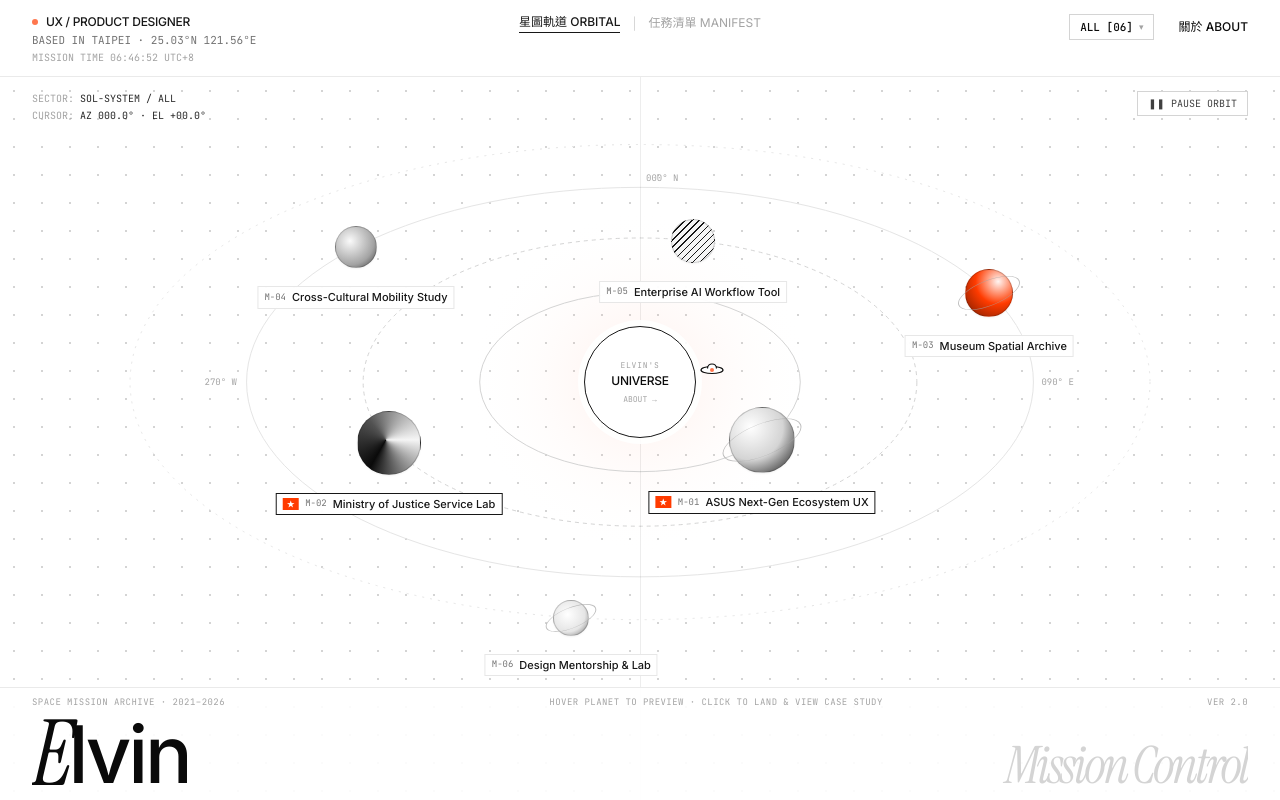
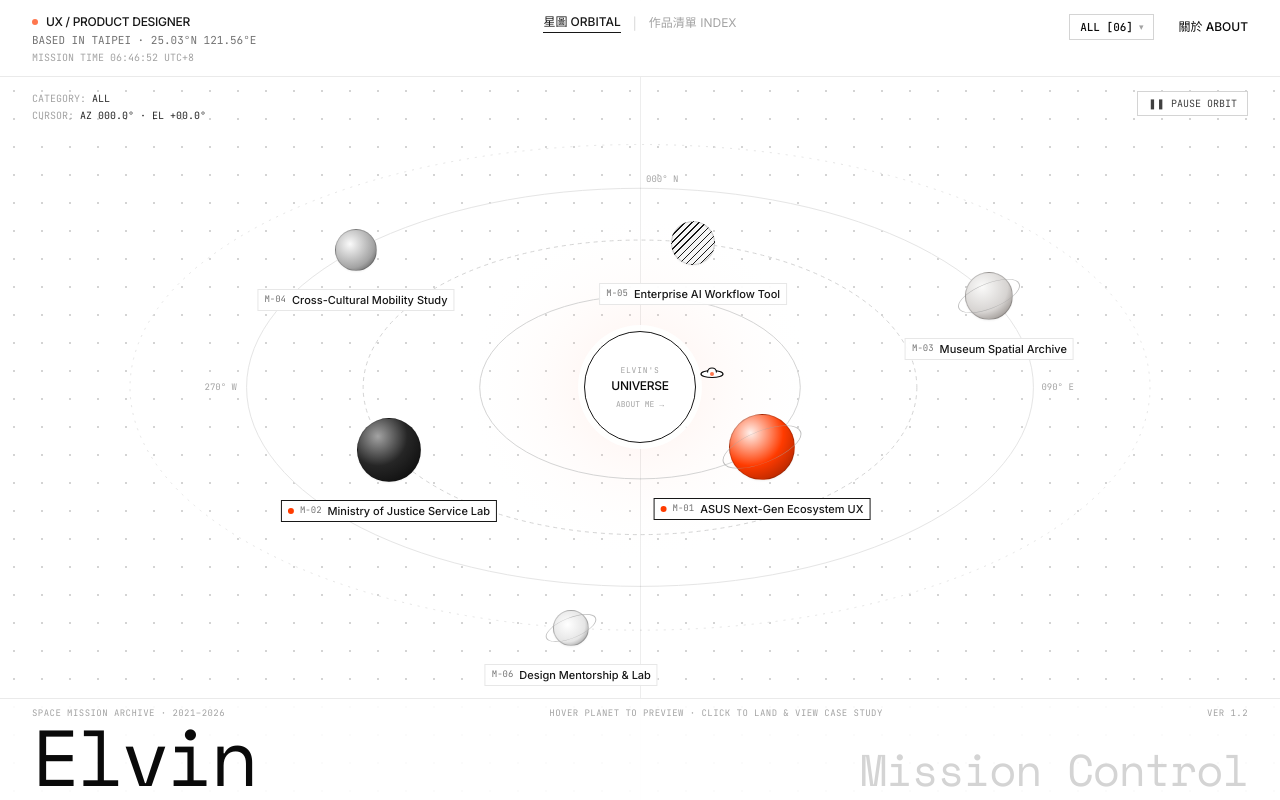
Before and after one commit to elvin15062005-hash/elvin-portfolio, a plain HTML site: page index.html in a window 1280 px wide. Drawn offline with nearby package versions, Linux system fonts and the light colour scheme.

Commit message:
v1.2.1: 換上 Daine 風等寬字體、修正軌道對齊與視覺配色
- 底部 Elvin / Mission Control 套用 Daine 風格幾何等寬字體 (Space Mono)
- 收斂為「黑白灰 ＋ 單一橘紅」色系，主打星 M-01/M-02 改為國際橘與深曜石黑，精選標記簡化為純紅點
- 修正中心核心與軌道圓心對齊、球心踩線運行與 Hover 卡片間距
- 精簡右上角篩選為下拉選單並優化導覽與專案標籤清晰度

```diff
--- a/index.html
+++ b/index.html
@@ -3,11 +3,11 @@
 <head>
   <meta charset="UTF-8" />
   <meta name="viewport" content="width=device-width, initial-scale=1.0" />
-  <title>ELVIN — Space Mission Portfolio</title>
+  <title>ELVIN — Space Mission Control</title>
   <script src="https://cdn.tailwindcss.com/3.4.17"></script>
   <link rel="preconnect" href="https://fonts.googleapis.com" />
   <link rel="preconnect" href="https://fonts.gstatic.com" crossorigin />
-  <link href="https://fonts.googleapis.com/css2?family=Instrument+Serif:ital@0;1&family=Inter:wght@300;400;500;600&family=JetBrains+Mono:wght@400;500&display=swap" rel="stylesheet" />
+  <link href="https://fonts.googleapis.com/css2?family=Instrument+Serif:ital@0;1&family=Inter:wght@300;400;500;600&family=JetBrains+Mono:wght@400;500&family=Space+Mono:wght@400;700&display=swap" rel="stylesheet" />
   <style>
     :root {
       --bg: #ffffff;
@@ -180,11 +180,11 @@
       <!-- Center View Switcher -->
       <div class="col-span-2 md:col-span-4 order-3 md:order-2 flex justify-start md:justify-center items-center gap-3 pt-1 md:pt-0">
         <button id="btn-view-orbital" class="view-toggle-btn font-medium text-neutral-900 border-b border-neutral-900 pb-0.5 transition-colors cursor-pointer">
-          星圖軌道 ORBITAL
+          星圖 ORBITAL
         </button>
         <span class="text-neutral-300">|</span>
         <button id="btn-view-manifest" class="view-toggle-btn text-neutral-400 hover:text-neutral-900 pb-0.5 transition-colors cursor-pointer">
-          任務清單 MANIFEST
+          作品清單 INDEX
         </button>
       </div>
 
@@ -221,7 +221,7 @@
 
       <!-- Corner Telemetry Readouts -->
       <div class="absolute top-3.5 left-4 sm:left-8 z-10 pointer-events-none font-mono-tech text-[10px] text-neutral-400 space-y-0.5">
-        <div>SECTOR: <span id="telemetry-sector" class="text-neutral-800">SOL-SYSTEM / ALL</span></div>
+        <div>CATEGORY: <span id="telemetry-sector" class="text-neutral-800">ALL</span></div>
         <div>CURSOR: <span id="telemetry-coords" class="text-neutral-800">AZ 000.0° · EL +00.0°</span></div>
       </div>
 
@@ -254,7 +254,7 @@
       <button id="mission-core-btn" class="absolute left-1/2 top-1/2 -translate-x-1/2 -translate-y-1/2 z-20 group flex flex-col items-center justify-center w-24 h-24 sm:w-28 sm:h-28 rounded-full bg-white border border-neutral-900 shadow-[0_0_0_6px_rgba(255,255,255,0.88)] hover:border-[#ff3b00] hover:scale-105 transition-all cursor-pointer text-center px-2" title="點擊開啟 Elvin 個人簡介">
         <span class="font-mono-tech text-[8px] text-neutral-400 group-hover:text-[#ff3b00] tracking-widest">ELVIN'S</span>
         <span class="font-medium text-xs tracking-tight mt-0.5">UNIVERSE</span>
-        <span class="font-mono-tech text-[8px] text-neutral-400 mt-1 group-hover:text-neutral-700">ABOUT →</span>
+        <span class="font-mono-tech text-[8px] text-neutral-400 mt-1 group-hover:text-neutral-700">ABOUT ME →</span>
       </button>
 
       <!-- Scattered Interactive Planets Container -->
@@ -292,8 +292,8 @@
     <!-- MANIFEST VIEW (Scalable Archive for All Projects) -->
     <section id="manifest-view" class="hidden relative z-20 w-full max-w-[1400px] mx-auto px-4 sm:px-8 py-8 flex-1 overflow-y-auto">
       <div class="flex items-baseline justify-between border-b border-neutral-900 pb-3 mb-4">
-        <h2 class="font-mono-tech text-xs tracking-widest uppercase text-neutral-900">MISSION MANIFEST / ALL EXPLORATIONS</h2>
-        <span id="manifest-count" class="font-mono-tech text-xs text-neutral-500">06 MISSIONS LOGGED</span>
+        <h2 class="font-mono-tech text-xs tracking-widest uppercase text-neutral-900">PROJECT INDEX / ALL WORKS</h2>
+        <span id="manifest-count" class="font-mono-tech text-xs text-neutral-500">06 PROJECTS</span>
       </div>
       <div id="manifest-list" class="divide-y divide-neutral-200"></div>
     </section>
@@ -303,11 +303,11 @@
       <div class="flex items-center justify-between font-mono-tech text-[9px] text-neutral-400 uppercase tracking-wider mb-0.5">
         <span>SPACE MISSION ARCHIVE · 2021–2026</span>
         <span class="hidden sm:inline">HOVER PLANET TO PREVIEW · CLICK TO LAND &amp; VIEW CASE STUDY</span>
-        <span>VER 2.0</span>
+        <span>VER 1.2</span>
       </div>
-      <div class="hero-wordmark font-medium text-neutral-950 flex items-baseline justify-between w-full overflow-hidden">
-        <span><span class="hero-swash-letter">E</span>lvin</span>
-        <span class="text-neutral-300 font-editorial italic font-normal hidden sm:inline" style="font-size: 0.65em;">Mission Control</span>
+      <div id="footer-wordmark-row" class="hero-wordmark font-normal text-neutral-950 flex items-baseline justify-between w-full overflow-hidden">
+        <span style="font-family: 'Space Mono', monospace; letter-spacing: -0.05em;">Elvin</span>
+        <span class="text-neutral-300 hidden sm:inline" style="font-size: 0.56em; font-family: 'Space Mono', monospace; letter-spacing: -0.03em;">Mission Control</span>
       </div>
     </footer>
 
@@ -345,7 +345,7 @@
           <div id="drawer-role" class="text-neutral-900 mt-0.5 font-medium">Lead UX</div>
         </div>
         <div>
-          <div class="text-neutral-400 text-[10px]">ORBIT / SECTOR</div>
+          <div class="text-neutral-400 text-[10px]">YEAR</div>
           <div id="drawer-orbit" class="text-neutral-900 mt-0.5 font-medium">1.1 AU</div>
         </div>
         <div>
@@ -394,7 +394,7 @@
   <div id="about-modal" class="fixed inset-0 bg-neutral-950/25 backdrop-blur-[2px] z-50 hidden items-center justify-center p-4">
     <div class="bg-white border border-neutral-900 max-w-lg w-full p-6 sm:p-8 relative shadow-xl">
       <button id="btn-close-about" class="absolute top-5 right-5 font-mono-tech text-xs px-2 py-1 border border-neutral-300 hover:border-neutral-900 cursor-pointer">✕ CLOSE</button>
-      <div class="font-mono-tech text-[10px] text-[#ff3b00] tracking-widest mb-2">ASTRONAUT DOSSIER // ELVIN</div>
+      <div class="font-mono-tech text-[10px] text-[#ff3b00] tracking-widest mb-2">ABOUT // ELVIN</div>
       <h2 class="text-2xl font-semibold tracking-tight text-neutral-900">Elvin — UX &amp; Product Designer</h2>
       <p class="text-sm text-neutral-600 leading-relaxed mt-3">
         現任於 ASUS 擔任 UX Designer，擁有超過 4 年的產品設計、服務設計與使用者研究經驗，累積參與 30+ 跨領域設計專案。畢業於英國皇家藝術學院（Royal College of Art, RCA），曾於台北、上海與倫敦進行跨文化設計協作，並擔任設計導師（Design Mentor）。
@@ -511,7 +511,7 @@
         angle: 0.45,
         speed: 0.00085,
         size: 66,
-        style: 'radial-gradient(circle at 32% 30%, #ffffff 0%, #d4d4d4 52%, #171717 100%)',
+        style: 'radial-gradient(circle at 32% 28%, #fff1ec 0%, #ff3b00 52%, #8f1d00 100%)',
         hasRing: true,
         accentDot: '#ff3b00'
       },
@@ -537,7 +537,7 @@
         angle: 2.45,
         speed: 0.00085,
         size: 64,
-        style: 'conic-gradient(from 210deg at 45% 45%, #0a0a0a 0deg, #525252 110deg, #f5f5f5 240deg, #0a0a0a 360deg)',
+        style: 'radial-gradient(circle at 32% 28%, #a3a3a3 0%, #262626 48%, #050505 100%)',
         hasRing: false,
         accentDot: '#ff3b00'
       },
@@ -563,9 +563,9 @@
         angle: 5.55,
         speed: 0.00085,
         size: 48,
-        style: 'radial-gradient(circle at 70% 25%, #fff5f2 0%, #ff3b00 48%, #7a1c00 100%)',
+        style: 'radial-gradient(circle at 35% 30%, #fafaf9 0%, #d6d3d1 58%, #78716c 100%)',
         hasRing: true,
-        accentDot: '#ff3b00'
+        accentDot: '#78716c'
       },
       {
         id: 'm4',
@@ -709,7 +709,7 @@
 
     function setCategory(cat) {
       state.activeCategory = cat;
-      telemetrySector.textContent = `SOL-SYSTEM / ${cat}`;
+      telemetrySector.textContent = cat;
       renderCategoryFilters();
       updatePlanetFilterClasses();
       renderManifest();
@@ -731,7 +731,7 @@
           : '';
 
         const featuredBadge = m.featured
-          ? `<span class="font-mono-tech text-[8px] px-1 py-0.2 bg-[#ff3b00] text-white tracking-wider">★</span>`
+          ? `<span class="w-1.5 h-1.5 rounded-full bg-[#ff3b00] shrink-0"></span>`
           : '';
 
         node.innerHTML = `
@@ -986,7 +986,7 @@
       document.getElementById('drawer-title').textContent = m.title;
       document.getElementById('drawer-org').textContent = `${m.org} · ${m.year}`;
       document.getElementById('drawer-role').textContent = m.role;
-      document.getElementById('drawer-orbit').textContent = m.orbitLabel;
+      document.getElementById('drawer-orbit').textContent = m.year;
       document.getElementById('drawer-status').textContent = m.status;
       document.getElementById('drawer-brief').textContent = m.brief;
       document.getElementById('drawer-approach').textContent = m.approach;
```
